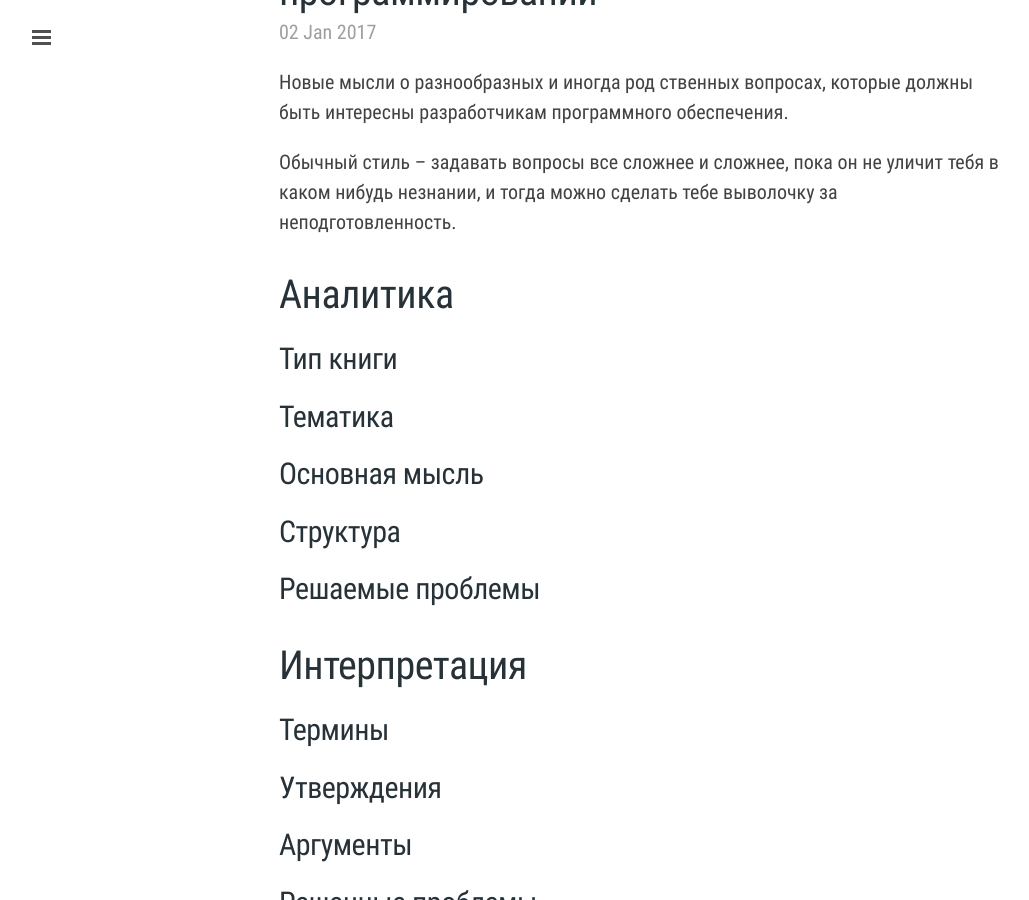
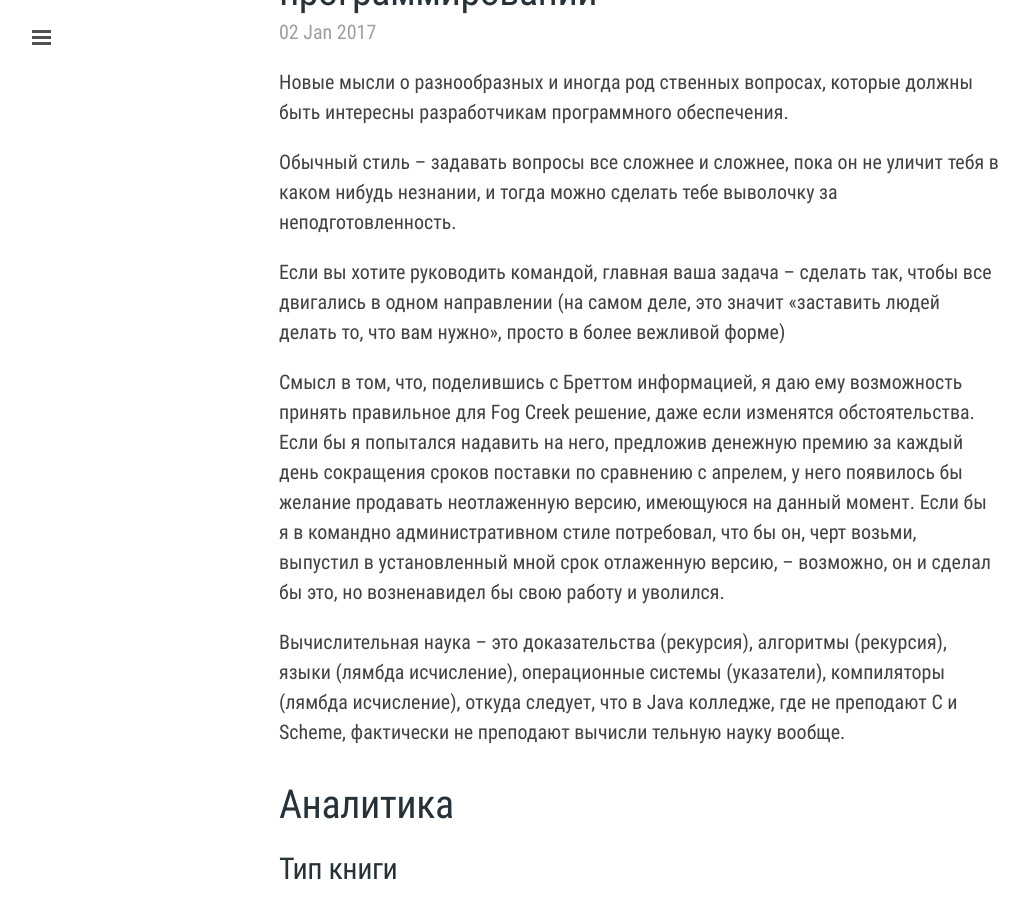
Before and after one commit to iMega/imega.github.io, a Jekyll site: the page built from _posts/2017-01-02-more-joel-on-software.md, in a window 1280 px wide and 900 px high, scrolled down 215 px. Shown: the whole window, without its empty margins (1-1030 px from the left). Built offline with Jekyll 4.4.1, drawn with Linux system fonts in a browser that asks for light colours; comment, search, counter and statistics services are not loaded; some of the changed text lies outside the part shown.

Commit message:
joel struct post

```diff
--- a/_posts/2017-01-02-more-joel-on-software.md
+++ b/_posts/2017-01-02-more-joel-on-software.md
@@ -13,6 +13,12 @@ tags:
 <!--more-->
 
 Обычный стиль – задавать вопросы все сложнее и сложнее, пока он не уличит тебя в каком нибудь незнании, и тогда можно сделать тебе выволочку за неподготовленность.
+
+Если вы хотите руководить командой, главная ваша задача – сделать так, чтобы все двигались в одном направлении (на самом деле, это значит «заставить людей делать то, что вам нужно», просто в более вежливой форме)
+
+Смысл в том, что, поделившись с Бреттом информацией, я даю ему возможность принять правильное для Fog Creek решение, даже если изменятся обстоятельства. Если бы я попытался надавить на него, предложив денежную премию за каждый день сокращения сроков поставки по сравнению с апрелем, у него появилось бы желание продавать неотлаженную версию, имеющуюся на данный момент. Если бы я в командно административном стиле потребовал, что бы он, черт возьми, выпустил в установленный мной срок отлаженную версию, – возможно, он и сделал бы это, но возненавидел бы свою работу и уволился.
+
+Вычислительная наука – это доказательства (рекурсия), алгоритмы (рекурсия), языки (лямбда исчисление), операционные системы (указатели), компиляторы (лямбда исчисление), откуда следует, что в Java колледже, где не преподают C и Scheme, фактически не преподают вычисли тельную науку вообще.
 
 # Аналитика
 
```
Also changed, not shown: other parts of _posts/2017-01-02-more-joel-on-software.md (+3 -0 lines).
